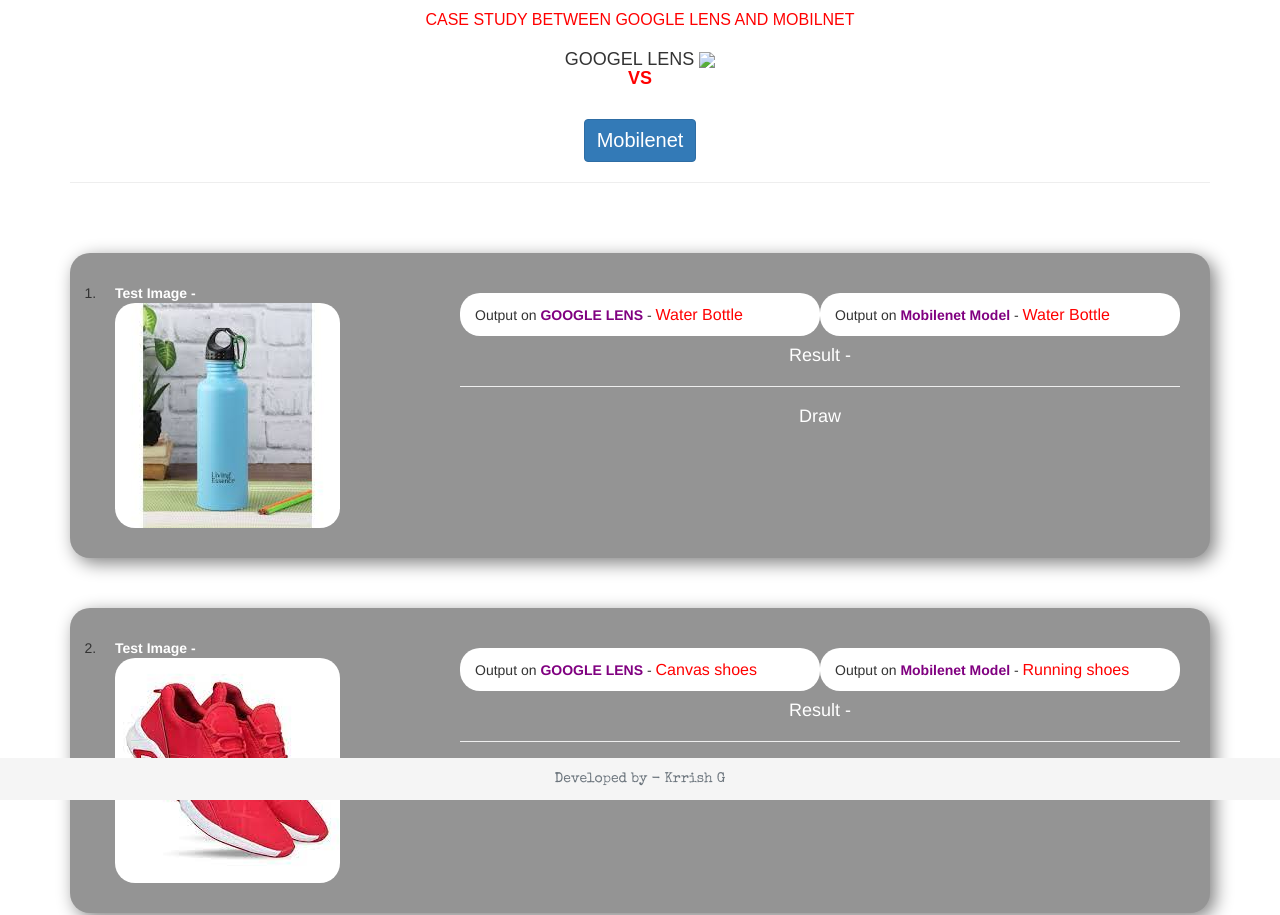
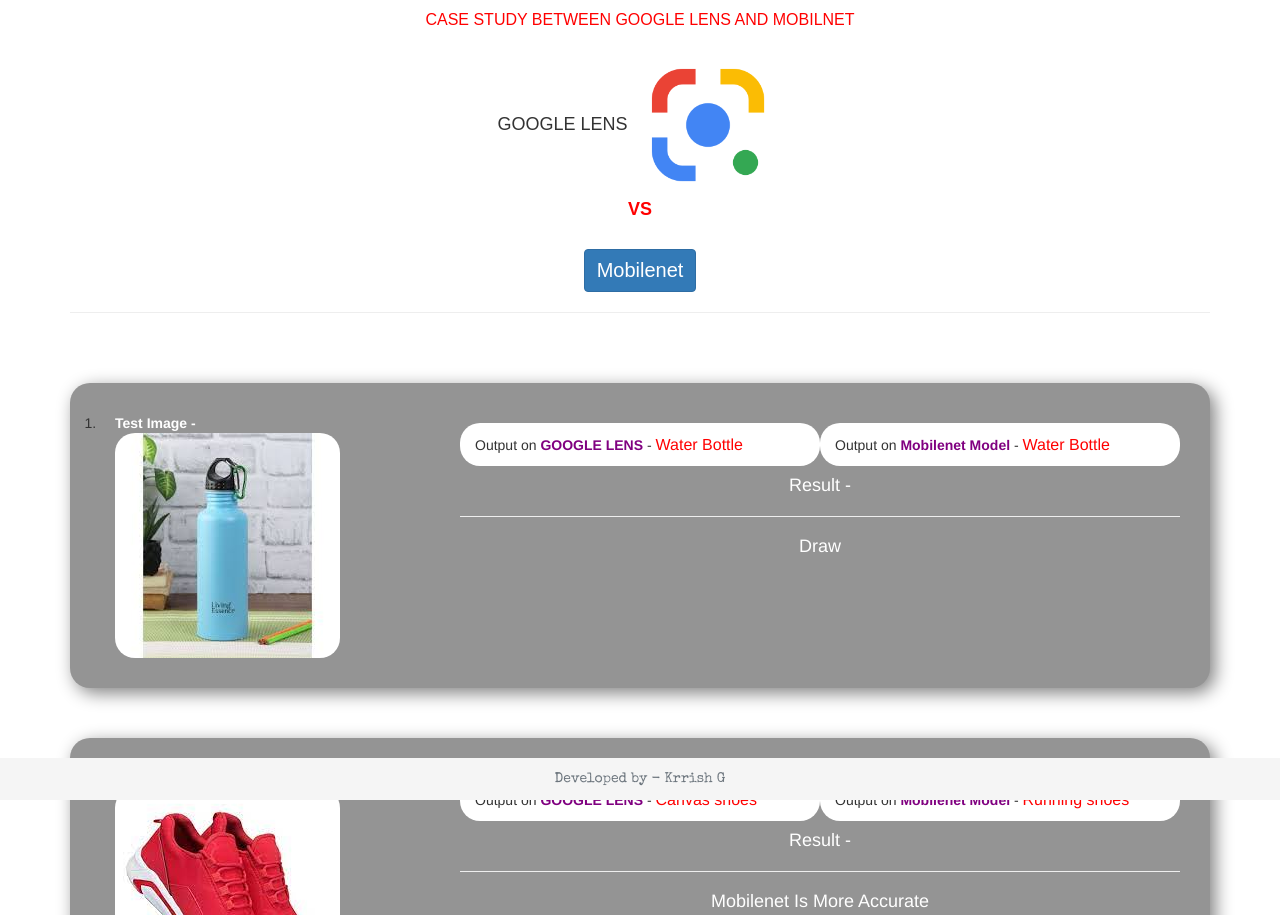
Before and after one commit to KrrishG1/CASE-STUDY-GOOGLE-LENS-VS-MOBILENET, a plain HTML site: page index.html in a window 1280 px wide. Shown: the top 915 px of the page. Drawn offline with nearby package versions, Linux system fonts and the light colour scheme; a web font is replaced by a local one.

Commit message:
Add files via upload

```diff
--- a/index.html
+++ b/index.html
@@ -72,7 +72,7 @@ b
 	<h4 style="text-align: center;font-family: 'Lexend Tera', sans-serif;">
 	<span >CASE STUDY BETWEEN GOOGLE LENS AND MOBILNET </span>
 	<br><br>
-	GOOGEL LENS <img src="gl.png" style="width: 150px;">
+	GOOGLE LENS <img src="gl.png" style="width: 150px;">
 	<p>
 		<b style="color: red;">VS</b>
 	</p>
@@ -118,7 +118,7 @@ b
 			<div class="bob3" class="col-xs-12">
 				<h4>Result - </h4>
 				<hr>
-				<h4>GOOGLE LENS Is More Accurate</h4>
+				<h4>Mobilenet Is More Accurate</h4>
 			</div>
 
 		</div>
```
Also changed, not shown: gl.png (added).
